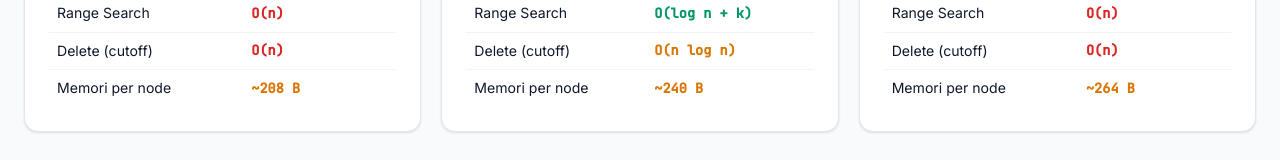
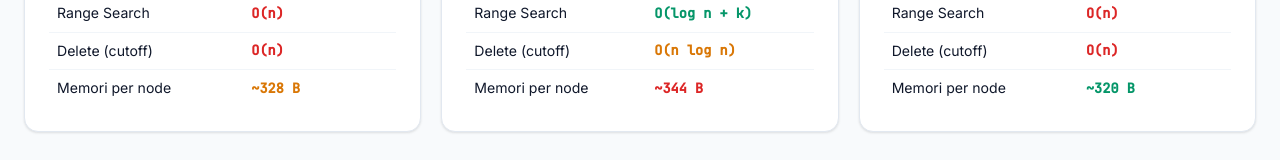
Before and after one commit to Wafiirbn/projek-struktur-data, a website built with Vite: page visualnya/index.html in a window 1280 px wide. Shown: the part 768-928 px from the top of the page. Built offline with nearby package versions, Linux system fonts and the light colour scheme.

Commit message:
Update index.html

```diff
--- a/visualnya/index.html
+++ b/visualnya/index.html
@@ -66,7 +66,7 @@
             </tr>
             <tr>
               <td>Memori per node</td>
-              <td class="mid">~208 B</td>
+              <td class="mid">~328 B</td>
             </tr>
           </tbody>
         </table>
@@ -99,7 +99,7 @@
             </tr>
             <tr>
               <td>Memori per node</td>
-              <td class="mid">~240 B</td>
+              <td class="bad">~344 B</td>
             </tr>
           </tbody>
         </table>
@@ -132,7 +132,7 @@
             </tr>
             <tr>
               <td>Memori per node</td>
-              <td class="mid">~264 B</td>
+              <td class="good">~320 B</td>
             </tr>
           </tbody>
         </table>
```
